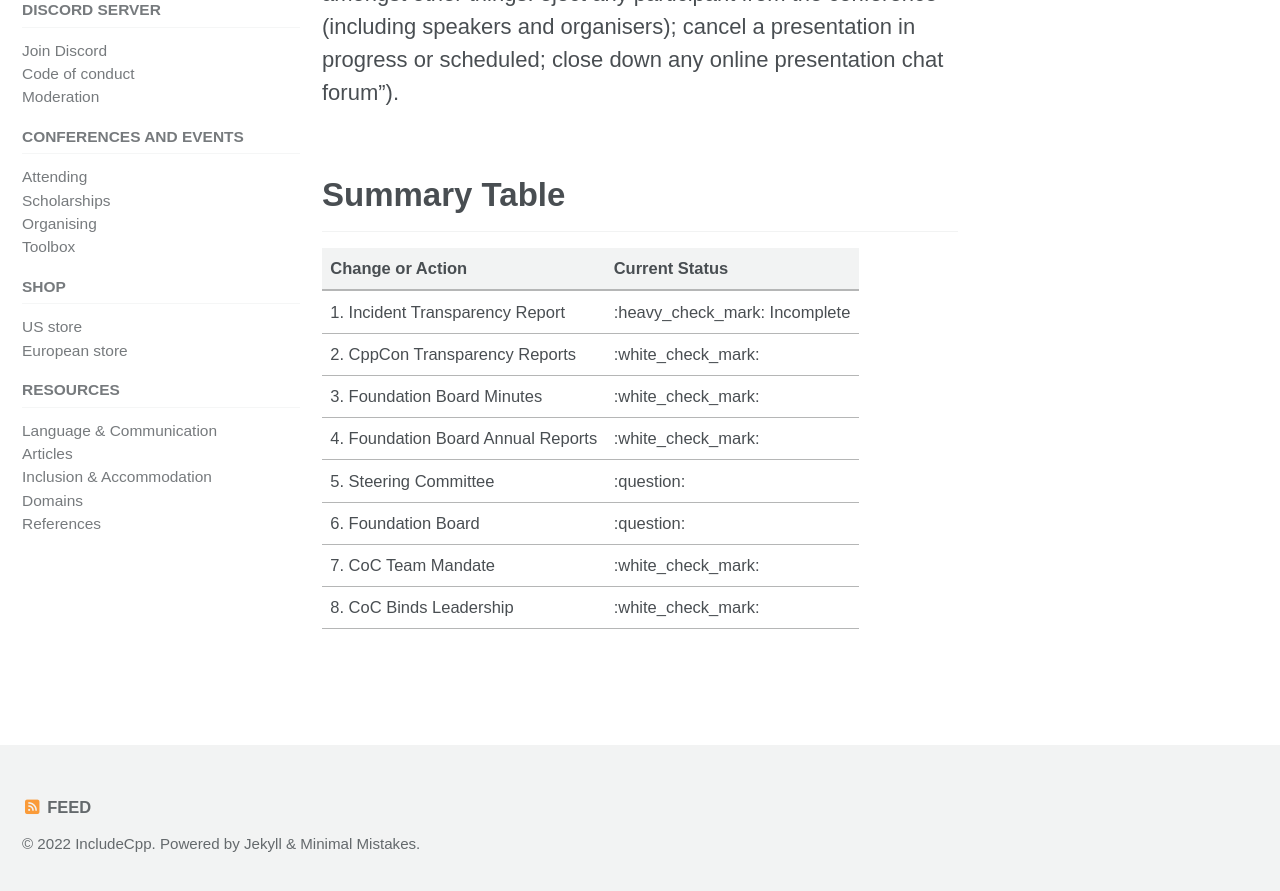
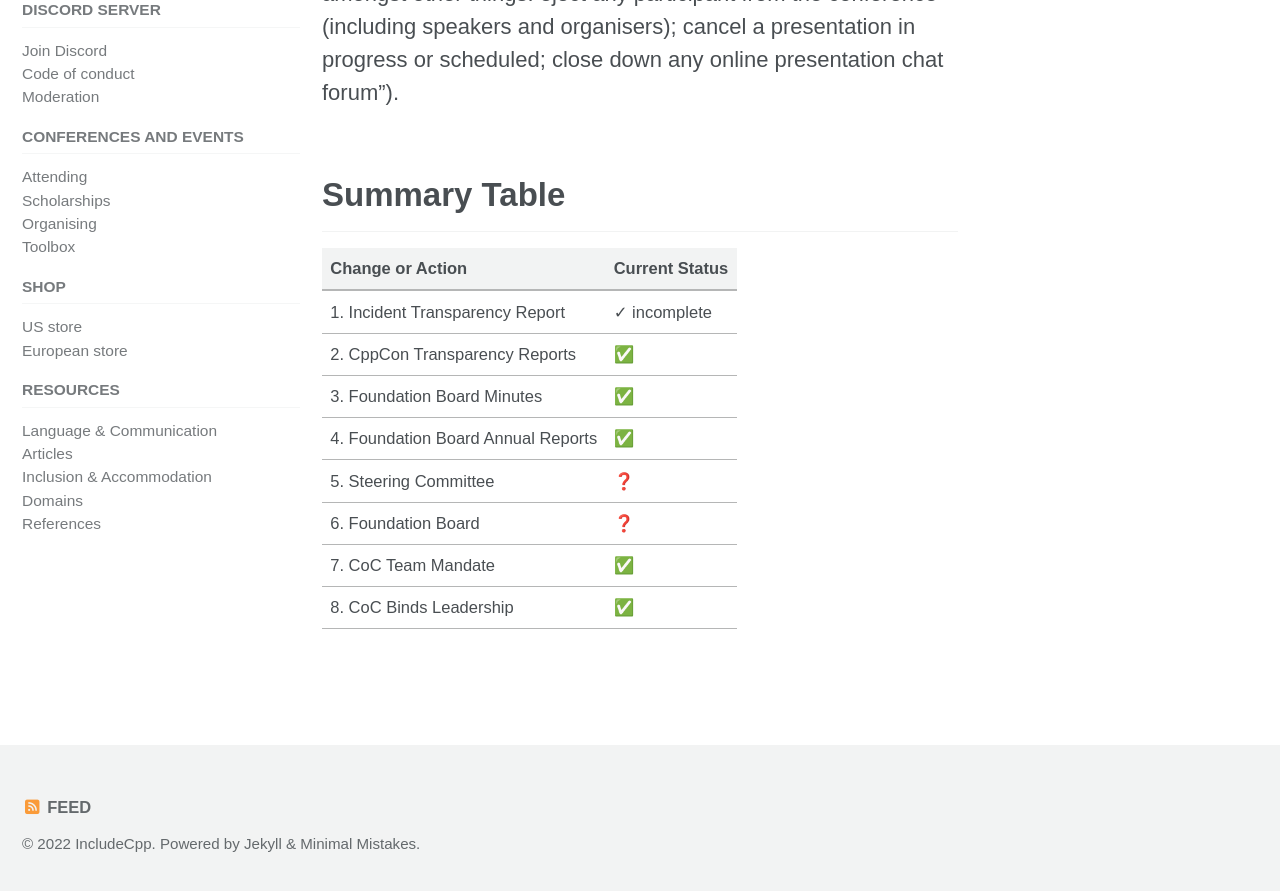
Before and after one commit to include-cpp/include-cpp.github.io, a Jekyll site: the page built from posts/cppcon-update.md, in a window 1280 px wide and 900 px high, scrolled down 3625 px. Shown: the top 891 px of the window. Built offline with Jekyll 4.4.1, drawn with Linux system fonts in a browser that asks for light colours; cached includes are drawn as plain includes; nearby versions of some CDN libraries; part of the change alters nothing that is shown.

Commit message:
Fixed emojis in CppCon update post

```diff
--- a/posts/cppcon-update.md
+++ b/posts/cppcon-update.md
@@ -49,13 +49,14 @@ CppCon has confirmed that the Code of Conduct team's mandate to enforce the Code
 
 ## Summary Table
 
-| Change or Action                   | Current Status                |
-|------------------------------------|-------------------------------|
-| 1. Incident Transparency Report    | :heavy_check_mark: Incomplete |
-| 2. CppCon Transparency Reports     | :white_check_mark:            |
-| 3. Foundation Board Minutes        | :white_check_mark:            |
-| 4. Foundation Board Annual Reports | :white_check_mark:            |
-| 5. Steering Committee              | :question:                    |
-| 6. Foundation Board                | :question:                    |
-| 7. CoC Team Mandate                | :white_check_mark:            |
-| 8. CoC Binds Leadership            | :white_check_mark:            |
+
+| Change or Action                   | Current Status |
+|------------------------------------|----------------|
+| 1. Incident Transparency Report    | ✓ incomplete   |
+| 2. CppCon Transparency Reports     | ✅              |
+| 3. Foundation Board Minutes        | ✅              |
+| 4. Foundation Board Annual Reports | ✅              |
+| 5. Steering Committee              | ❓              |
+| 6. Foundation Board                | ❓              |
+| 7. CoC Team Mandate                | ✅              |
+| 8. CoC Binds Leadership            | ✅              |
```
